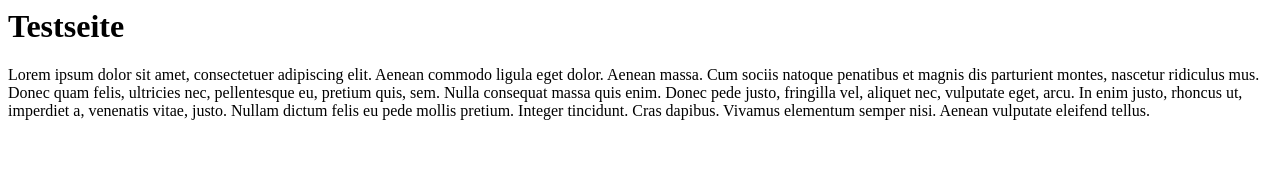
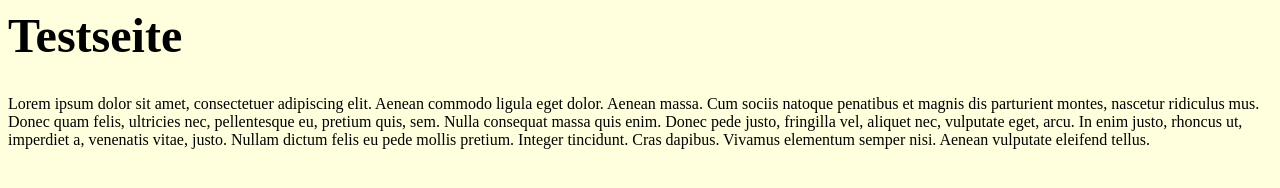
Before and after one commit to cjohannes/test001, a plain HTML site: page index.html in a window 1280 px wide. Drawn offline with Linux system fonts and the light colour scheme.

Commit message:
add styles

```diff
--- a/index.html
+++ b/index.html
@@ -1,5 +1,10 @@
 <html>
 <head>
+
+	<style type="text/css" media="all">
+		@import url("style.css");
+	</style>
+
 	<title>Testseite</title>
 </head>
 <body>
--- /dev/null
+++ b/style.css
@@ -0,0 +1,6 @@
+body{
+	background-color: #ffffdd;
+}
+h1{
+	font-size: 3em;
+}
```
